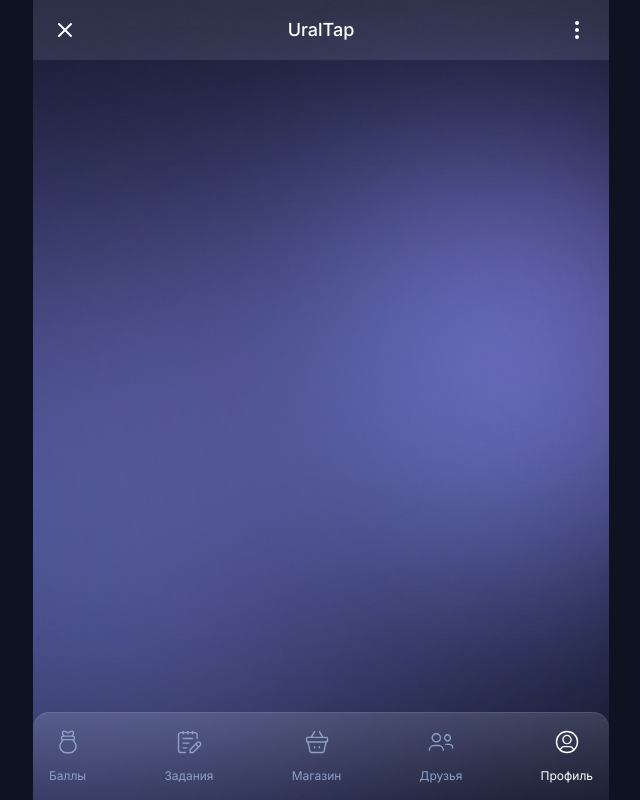
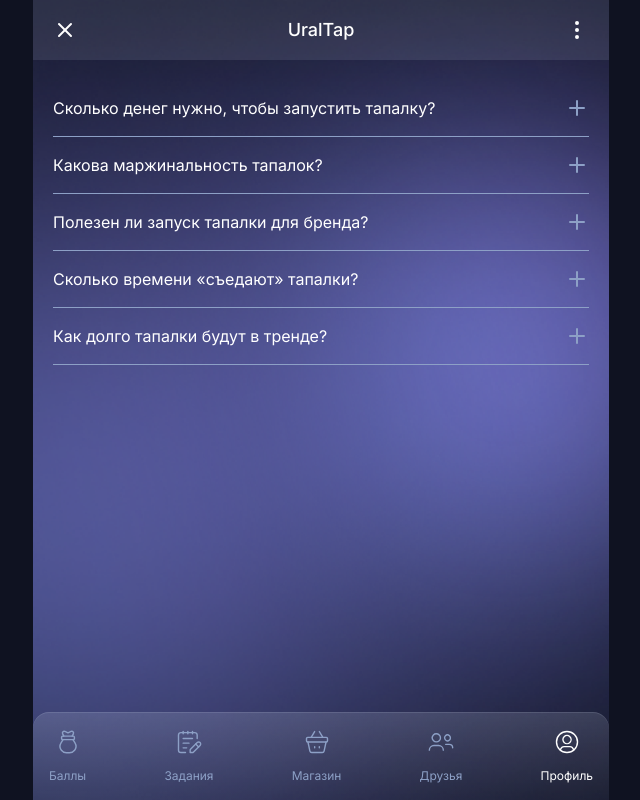
Before and after one commit to latipov-kama/ural-tap, a React (Vite) app: page /profile/questions in a window 1280 px wide. Shown: the whole page, without its empty margins (319-959 px from the left). Built offline with nearby package versions, Linux system fonts and the light colour scheme.

Commit message:
questions screen

```diff
--- a/src/App.tsx
+++ b/src/App.tsx
@@ -7,6 +7,7 @@
 import Profile from './screens/profile/Profile'
 import TaskInfo from './screens/tasks/TaskInfo'
 import Boost from './screens/boost/Boost'
+import Questions from './screens/questions/Questions'
 
 function App() {
   return (
@@ -19,6 +20,7 @@
         <Route path="/shop/:id" element={<Boost />} />
         <Route path="/friends" element={<Friends />} />
         <Route path="/profile" element={<Profile />} />
+        <Route path="/profile/questions" element={<Questions />} />
       </Routes>
     </Layout>
   )
--- /dev/null
+++ b/src/constants/index.ts
@@ -0,0 +1,22 @@
+export const QUESTIONS_DATA = [
+  {
+    question: "Сколько денег нужно, чтобы запустить тапалку?",
+    answer: "Чтобы запустить тапалку, необходимы небольшие навыки программирования и понимать хоть немного блокчейн. Соответственно, порог входа не такой большой. Поэтому, по мнению нашего собеседника, тапалки наводняют рынок. При этом для крупных проектов, отметил Александр Рябинин, стоит опираться на инвестиции порядка $10 000 в месяц."
+  },
+  {
+    question: "Какова маржинальность тапалок?",
+    answer: "Чтобы запустить тапалку, необходимы небольшие навыки программирования и понимать хоть немного блокчейн. Соответственно, порог входа не такой большой. Поэтому, по мнению нашего собеседника, тапалки наводняют рынок. При этом для крупных проектов, отметил Александр Рябинин, стоит опираться на инвестиции порядка $10 000 в месяц."
+  },
+  {
+    question: "Полезен ли запуск тапалки для бренда?",
+    answer: "Чтобы запустить тапалку, необходимы небольшие навыки программирования и понимать хоть немного блокчейн. Соответственно, порог входа не такой большой. Поэтому, по мнению нашего собеседника, тапалки наводняют рынок. При этом для крупных проектов, отметил Александр Рябинин, стоит опираться на инвестиции порядка $10 000 в месяц."
+  },
+  {
+    question: "Сколько времени «съедают» тапалки?",
+    answer: "Чтобы запустить тапалку, необходимы небольшие навыки программирования и понимать хоть немного блокчейн. Соответственно, порог входа не такой большой. Поэтому, по мнению нашего собеседника, тапалки наводняют рынок. При этом для крупных проектов, отметил Александр Рябинин, стоит опираться на инвестиции порядка $10 000 в месяц."
+  },
+  {
+    question: "Как долго тапалки будут в тренде?",
+    answer: "Чтобы запустить тапалку, необходимы небольшие навыки программирования и понимать хоть немного блокчейн. Соответственно, порог входа не такой большой. Поэтому, по мнению нашего собеседника, тапалки наводняют рынок. При этом для крупных проектов, отметил Александр Рябинин, стоит опираться на инвестиции порядка $10 000 в месяц."
+  }
+]
--- a/src/screens/profile/Profile.tsx
+++ b/src/screens/profile/Profile.tsx
@@ -7,13 +7,14 @@
 import { ChevronRight } from "lucide-react";
 import Toggle from "../../components/ui/toggle/Toggle";
 import { useState } from "react";
+import { Link } from "react-router-dom";
 
 const Profile = () => {
   const arr = [
     {
       title: "Вопросы и ответы",
       icon: questions,
-      route: "/"
+      route: "/profile/questions"
     },
     {
       title: "Политика конфиденциальности",
@@ -68,8 +69,9 @@
             <Toggle isOn={notificationOn} />
           </div>
         </div>
-        {arr.map((item: { title: string; icon: string }, idx: number) => (
-          <div
+        {arr.map((item: { title: string; icon: string, route: string }, idx: number) => (
+          <Link
+            to={item.route}
             key={idx}
             className="flex items-center justify-between py-4 border-t border-[#8DA0C63D]"
           >
@@ -84,7 +86,7 @@
             <div>
               <ChevronRight color="#8DA0C6" size={25} />
             </div>
-          </div>
+          </Link>
         ))}
       </div>
     </div>
--- /dev/null
+++ b/src/screens/questions/Questions.tsx
@@ -0,0 +1,48 @@
+import { Minus, Plus } from "lucide-react";
+import { useState } from "react";
+import { motion, AnimatePresence } from "framer-motion";
+import { QUESTIONS_DATA } from "../../constants";
+
+const Questions = () => {
+  const [openIndex, setOpenIndex] = useState<number | null>(null);
+
+  const toggleItem = (index: number) => {
+    setOpenIndex((prev) => (prev === index ? null : index));
+  };
+
+  return (
+    <div className="p-5">
+      <div className="flex flex-col">
+        {QUESTIONS_DATA.map((item, idx) => (
+          <div key={idx} className="item border-b border-primary py-4">
+            <div
+              className="flex items-center justify-between gap-4 cursor-pointer"
+              onClick={() => toggleItem(idx)}
+            >
+              <p className="text-base">{item.question}</p>
+              {openIndex === idx ? <Minus color="#8DA0C6" /> : <Plus color="#8DA0C6" />}
+            </div>
+
+            <AnimatePresence>
+              {openIndex === idx && (
+                <motion.div
+                  initial={{ height: 0, opacity: 0 }}
+                  animate={{ height: "auto", opacity: 1, marginTop: "12px" }}
+                  exit={{ height: 0, opacity: 0 }}
+                  transition={{ duration: 0.4, ease: "easeInOut" }}
+                  className="overflow-hidden"
+                >
+                  <span className="inline-block text-sm text-secondary leading-4">
+                    {item.answer}
+                  </span>
+                </motion.div>
+              )}
+            </AnimatePresence>
+          </div>
+        ))}
+      </div>
+    </div>
+  );
+};
+
+export default Questions;
```
